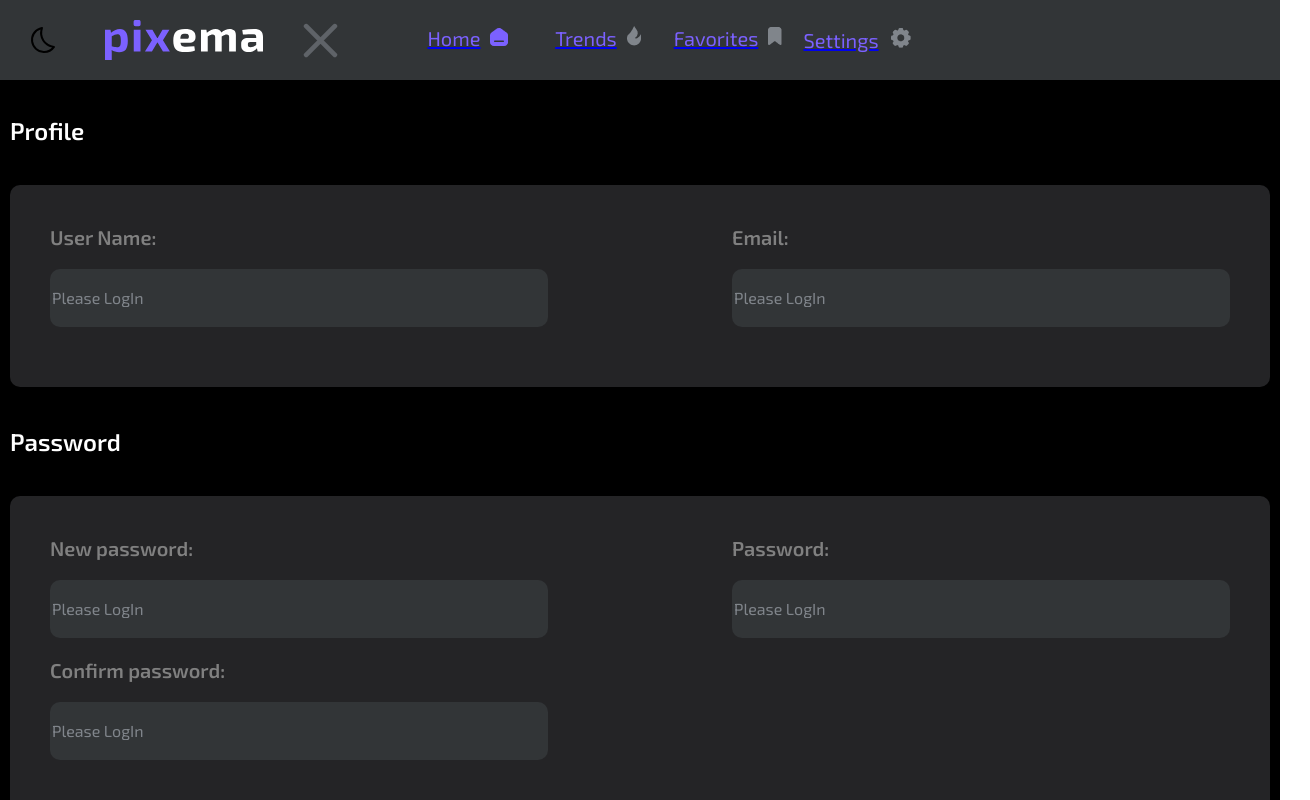
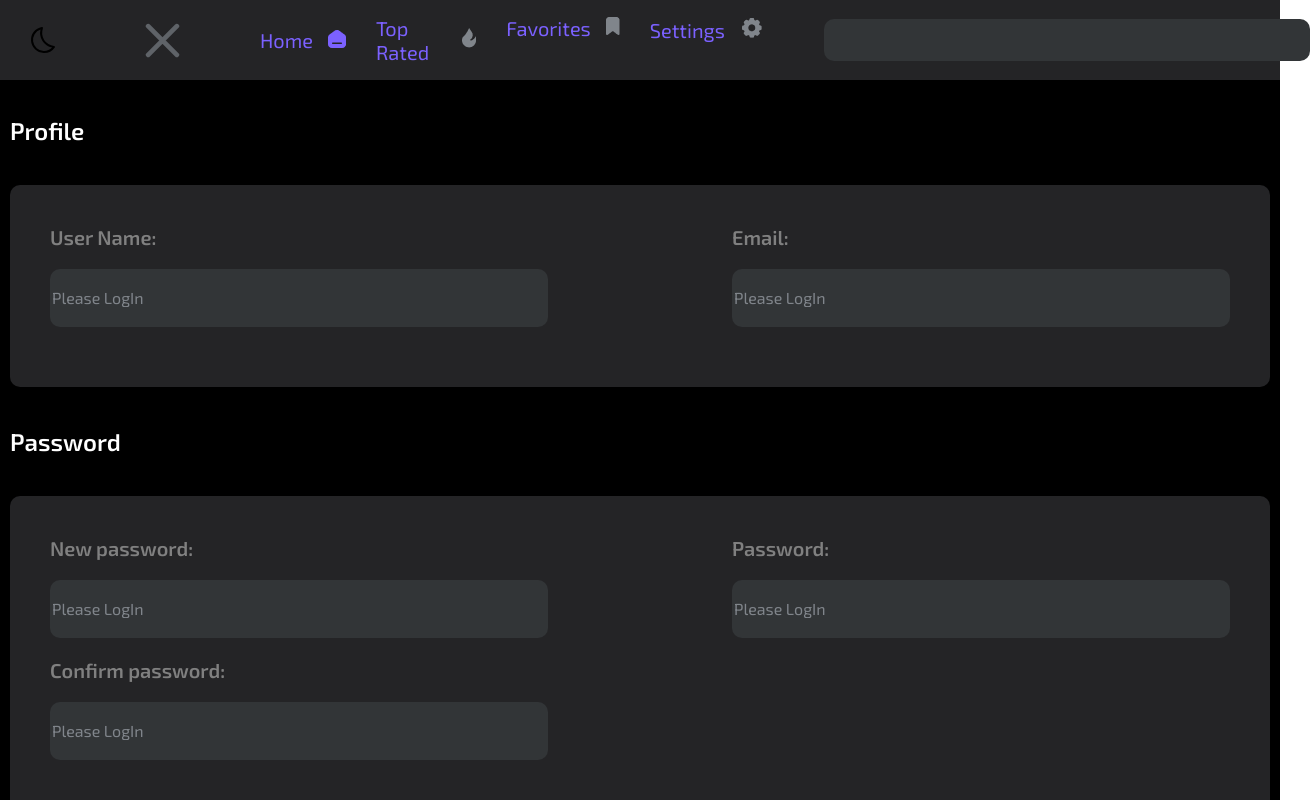
Before and after one commit to MikitaBrazgovka/ReactBlockHometasks, a React (Create React App) app: page /settings in a window 1280 px wide. Both pictures are taken after a click on the element 278 px from the left and 40 px from the top of the page. Shown: the top 800 px of the page, 1310 px wide, since content can reach past the window. Built offline with nearby package versions, Linux system fonts and the light colour scheme; no server answers.

Commit message:
registration ready

```diff
--- a/src/components/authorizationPage(38-39)/LoginRegistrationPage.tsx
+++ b/src/components/authorizationPage(38-39)/LoginRegistrationPage.tsx
@@ -11,7 +11,9 @@ import {
   signInWithEmailAndPassword,
   createUserWithEmailAndPassword,
   User,
+  updateProfile,
 } from "firebase/auth"; // для авторизации
+console.log("bacgroungImage", bacgroungImage);
 
 export const Container = styled.div`
   display: flex;
@@ -166,15 +168,23 @@ export function Login() {
   const [passwordInputState, setpasswordInputState] = useState("");
 
   const dispatch = useDispatch();
+  const navigate = useNavigate();
 
   const handleLogin = (email: string, password: string) => {
     const auth = getAuth();
+
     signInWithEmailAndPassword(auth, email, password)
       .then(({ user }) => {
         console.log(user);
-        const { email, uid, accessToken } = user as IUser;
-        dispatch(setUser({ email, id: uid, token: accessToken }));
+
+        const { email, uid, accessToken, displayName } = user as IUser;
+
+        dispatch(
+          setUser({ username: displayName, email, id: uid, token: accessToken })
+        );
+        navigate("/home");
       })
+
       .catch((Error) => alert(Error.message));
   };
 
@@ -208,6 +218,7 @@ export function Login() {
           disabled={
             emailInputState != "" && passwordInputState != "" ? false : true
           }
+          onClick={() => handleLogin(emailInputState, passwordInputState)}
         />
       </form>
       <p style={{ fontFamily: "Raleway-Regular", color: "white" }}>
@@ -223,25 +234,57 @@ export function Registration() {
   const [emailInputState, setEmailInputState] = useState("");
   const [passwordInputState, setPasswordInputState] = useState("");
   const [checkPasswordInputState, setCheckPasswordInputState] = useState("");
+  const [userNameInputState, setUserNameInputState] = useState("");
 
   const dispatch = useDispatch();
   const navigate = useNavigate();
 
-  const handleRegister = (email: string, password: string) => {
+  const handleRegister = async (
+    username: string,
+    email: string,
+    password: string
+  ) => {
     const auth = getAuth();
+    try {
+      const { user } = await createUserWithEmailAndPassword(
+        auth,
+        email,
+        password
+      );
 
-    createUserWithEmailAndPassword(auth, email, password)
-      .then(({ user }) => {
-        console.log(user);
-        const { email, uid, accessToken } = user as IUser;
-        dispatch(setUser({ email, id: uid, token: accessToken }));
-        navigate("/home");
-      })
-      .catch((Error) => alert(Error.message));
+      await updateProfile(user, {
+        displayName: `${username}`,
+      });
+
+      const { uid, accessToken, displayName } = user as IUser;
+
+      console.log(user);
+
+      dispatch(
+        setUser({
+          username: displayName,
+          email,
+          id: uid,
+          token: accessToken,
+        })
+      );
+      navigate("/home");
+    } catch (err) {
+      alert((err as Error).message);
+    }
   };
 
   return (
     <>
+      <Input
+        label="User Name:"
+        name="name"
+        type="text"
+        placeholder="enter your Name"
+        value={userNameInputState}
+        onChange={(event: any) => setUserNameInputState(event.target.value)}
+      />
+
       <Input
         label="Email:"
         name="Email"
@@ -268,10 +311,10 @@ export function Registration() {
           setCheckPasswordInputState(event.target.value)
         }
       />
-
       <Btn
         text="Register"
         disabled={
+          userNameInputState != "" &&
           emailInputState != "" &&
           passwordInputState != "" &&
           checkPasswordInputState != "" &&
@@ -279,9 +322,14 @@ export function Registration() {
             ? false
             : true
         }
-        onClick={() => handleRegister(emailInputState, passwordInputState)}
+        onClick={() =>
+          handleRegister(
+            userNameInputState,
+            emailInputState,
+            passwordInputState
+          )
+        }
       />
-
       <p style={{ fontFamily: "Raleway-Regular", color: "white" }}>
         Have account already? <a href="#">Try to Login</a>
       </p>
--- a/src/components/authorizationPage(38-39)/store/slices/userSlice.js
+++ b/src/components/authorizationPage(38-39)/store/slices/userSlice.js
@@ -1,7 +1,7 @@
 import { createSlice } from "@reduxjs/toolkit";
 
 /// базовое состояние:
-const initialState = { email: null, token: null, id: null };
+const initialState = { username: null, email: null, token: null, id: null };
 
 /// создание слайса:
 const userSlice = createSlice({
@@ -9,11 +9,13 @@ const userSlice = createSlice({
   initialState,
   reducers: {
     setUser(state, action) {
+      state.username = action.payload.username;
       state.email = action.payload.email;
       state.token = action.payload.token;
       state.id = action.payload.id;
     },
     removeUser(state) {
+      state.username = null;
       state.email = null;
       state.token = null;
       state.id = null;
--- a/src/components/cards(38)/one_card_page/one_card_page.tsx
+++ b/src/components/cards(38)/one_card_page/one_card_page.tsx
@@ -228,6 +228,11 @@ export function CardDescriptionPage() {
               gap: "20px",
             }}
           >
+            {/* {["Year", "Released"].map((label) => (
+              <div style={{ color: `${context.themeVariant["textColor"]}` }}>
+                {label}
+              </div>
+            ))} */}
             <div style={{ color: `${context.themeVariant["textColor"]}` }}>
               Year
             </div>
--- a/src/components/header(37-3)/headerOpened.tsx
+++ b/src/components/header(37-3)/headerOpened.tsx
@@ -16,6 +16,14 @@ export const ButtonWrapper = styled.div<{ isOpened: boolean }>`
   display: ${({ isOpened }) => (isOpened ? "block" : "none")};
 `;
 
+const ListContainer = styled.div`
+  display: flex;
+  flex-direction: row;
+  gap: 60px;
+  align-items: center;
+  justify-content: space-between;
+`;
+
 const LI = styled.li`
   font-size: 20px;
   list-style-type: none;
@@ -26,20 +34,30 @@ const LI = styled.li`
   display: flex;
   justify-content: center;
   align-items: center;
-  width: 100px;
-  gap: 10px;
+  gap: 15px;
 
   :hover {
-    text-decoration: underline;
     color: white;
   }
 `;
 
+const InputSearch = styled.input`
+  display: flex;
+  width: 500px;
+  height: 40px;
+  background-color: #323537;
+  border-radius: 10px;
+  border: none;
+  color: wheat;
+  font-size: 16px;
+  font-family: Exo2-Regular;
+`;
+
 export function OpenedHeader(props: any) {
   return (
-    <div className="listContainer">
+    <ListContainer>
       <ul style={{ display: "flex", flexDirection: "row", gap: "30px" }}>
-        <Link to="/home">
+        <Link to="/home" style={{ textDecoration: "none", display: "flex" }}>
           <LI>
             <div>{props.text1}</div>
             <div>
@@ -48,17 +66,16 @@ export function OpenedHeader(props: any) {
           </LI>
         </Link>
 
-        <Link to="/trends">
+        <Link to="/toprated" style={{ textDecoration: "none" }}>
           <LI>
             <div>{props.text2} </div>
-            <div>
-              {" "}
+            <div style={{ alignSelf: "center" }}>
               <img src={TrendsIcon} alt="" />
             </div>
           </LI>
         </Link>
 
-        <Link to="/favorites">
+        <Link to="/favorites" style={{ textDecoration: "none" }}>
           <LI>
             <div>{props.text3}</div>
             <div>
@@ -67,7 +84,7 @@ export function OpenedHeader(props: any) {
           </LI>
         </Link>
 
-        <Link to="/settings">
+        <Link to="/settings" style={{ textDecoration: "none" }}>
           <LI>
             <div>{props.text4}</div>
             <div>
@@ -76,6 +93,8 @@ export function OpenedHeader(props: any) {
           </LI>
         </Link>
       </ul>
-    </div>
+
+      <InputSearch />
+    </ListContainer>
   );
 }
--- a/src/components/header(37-3)/headerRender.tsx
+++ b/src/components/header(37-3)/headerRender.tsx
@@ -33,7 +33,13 @@ export function RenderHeader() {
     >
       <Container>
         <ThemeButton />
-        <MainLogo />
+        <MainLogo
+          style={{
+            width: "158px",
+            height: "40px",
+          }}
+        />
+
         <ButtonWrapper onClick={() => setstateBtn(false)} isOpened={stateBtn}>
           <BurgerBtn style={{ cursor: "pointer" }} />
         </ButtonWrapper>
@@ -49,7 +55,7 @@ export function RenderHeader() {
         ) : (
           <OpenedHeader
             text1="Home"
-            text2="Trends"
+            text2="Top Rated"
             text3="Favorites"
             text4="Settings"
           />
--- /dev/null
+++ b/src/components/pagination/paginationBlock.tsx
@@ -0,0 +1,71 @@
+import React, { useState } from "react";
+import styled from "styled-components";
+
+const PaginationButton = styled.button<{ isSelected: boolean }>`
+  width: 40px;
+  height: 40px;
+  background-color: ${({ isSelected }) =>
+    isSelected ? "#7b61ff" : "transparent"};
+  border-radius: 50%;
+  cursor: pointer;
+  :hover {
+    background-color: blue;
+  }
+  font-size: 20px;
+  color: white;
+`;
+
+const PaginationLine = styled.div`
+  display: flex;
+  flex-direction: row;
+  gap: 20px;
+  flex-wrap: wrap;
+  margin: 30px auto;
+`;
+
+export function Pagination({
+  cardsTotal,
+  moviesPerPage,
+  paginate,
+  currentPage,
+}: {
+  cardsTotal: number;
+  moviesPerPage: number;
+  paginate: (element: number) => void;
+  currentPage: number;
+}) {
+  const pages = pagination(5)(
+    currentPage,
+    Math.ceil(cardsTotal / moviesPerPage)
+  );
+
+  return (
+    <PaginationLine>
+      {pages.map((el, index) => (
+        <PaginationButton
+          key={`${el}-${index}`}
+          onClick={() => (typeof el === "number" ? paginate(el) : null)}
+          isSelected={currentPage === el}
+        >
+          {el}
+        </PaginationButton>
+      ))}
+    </PaginationLine>
+  );
+}
+
+const { floor, min, max } = Math;
+const range = (start: number, end: number) =>
+  Array.from({ length: end + 1 - start }, (_, i) => i + start);
+
+function pagination(count: number) {
+  return function (page: number, total: number): (string | number)[] {
+    const start = max(1, min(page - floor((count - 3) / 2), total - count + 2));
+    const end = min(total, max(page + floor((count - 2) / 2), count - 1));
+    return [
+      ...(start > 2 ? [1, "..."] : start > 1 ? [1] : []),
+      ...range(start, end),
+      ...(end < total - 1 ? ["...", total] : end < total ? [total] : []),
+    ];
+  };
+}
--- a/src/components/providers/themeProvider.tsx
+++ b/src/components/providers/themeProvider.tsx
@@ -7,7 +7,7 @@ const ThemeVariants = {
   Dark: {
     backgroundColor: "black",
     textColor: "white",
-    headerBackground: "#323537",
+    headerBackground: "#242426",
   },
   Light: {
     backgroundColor: "white",
```
Also changed, not shown: src/components/cards(38)/arrayWidthCards.tsx (+18 -11 lines), tsconfig.json (+2 -8 lines).
